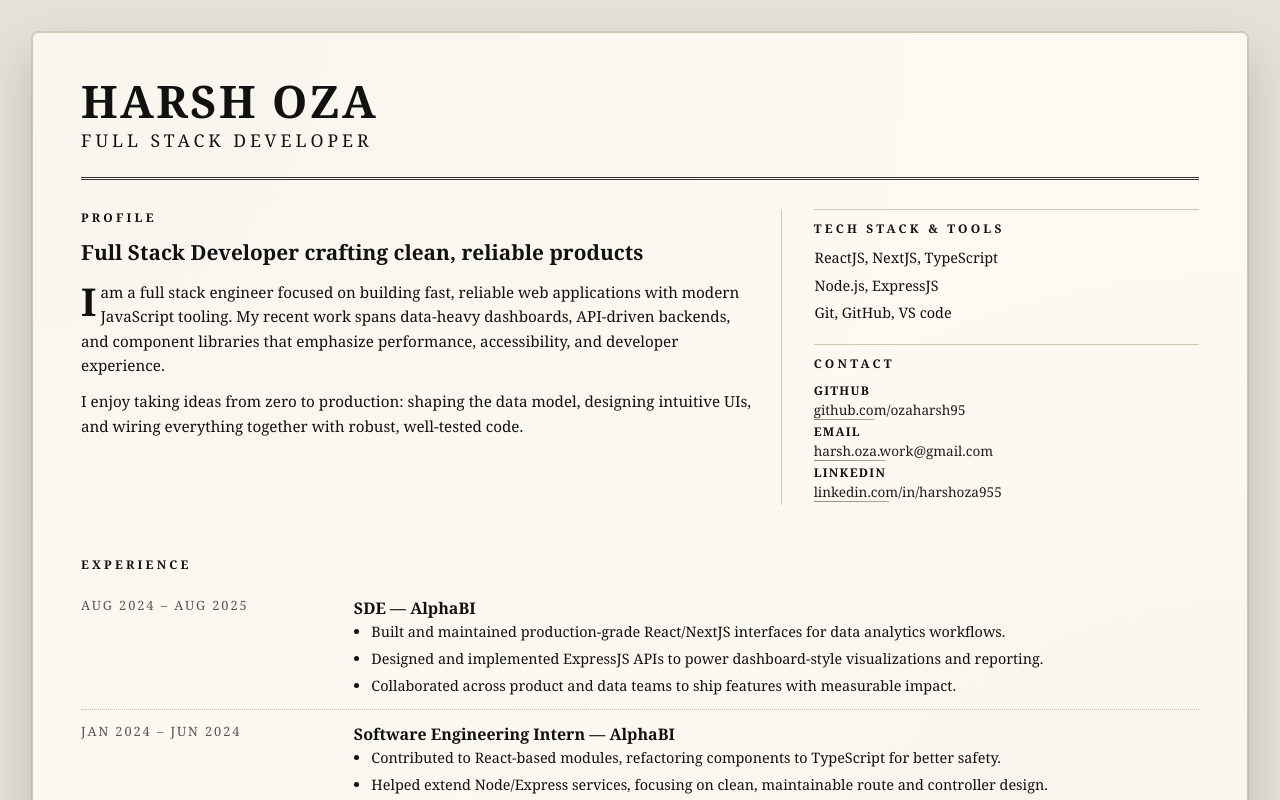
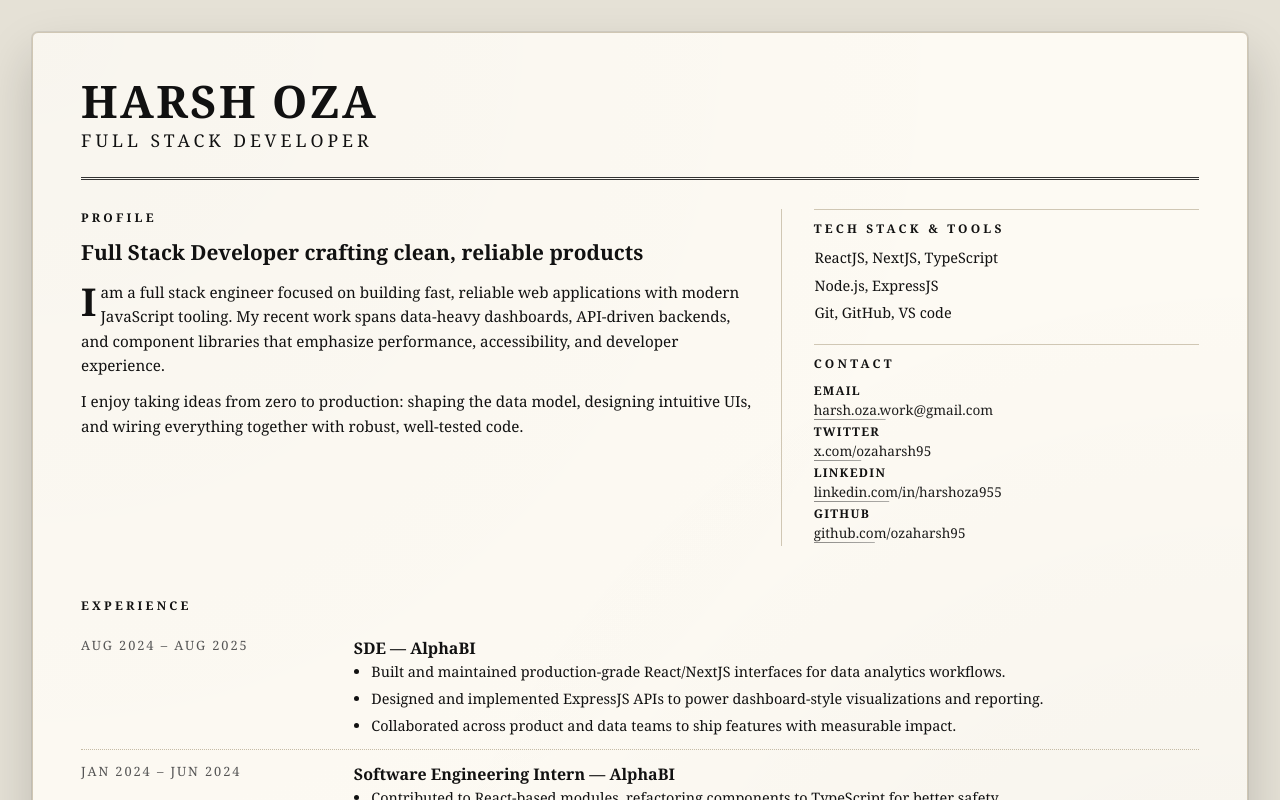
Before and after one commit to ozaharsh95/minimal-portfolio, a React (Vite) app: page / in a window 1280 px wide. Shown: the top 800 px of the page. Built offline with nearby package versions, Linux system fonts and the light colour scheme.

Commit message:
fix:contact update

```diff
--- a/src/components/PortfolioMain.jsx
+++ b/src/components/PortfolioMain.jsx
@@ -45,19 +45,7 @@ export default function PortfolioMain() {
 
           <article className="sidebar-block">
             <h3 className="section-heading">CONTACT</h3>
-            <p className="contact-line">
-              <span className="contact-label">GitHub</span>
-              <span className="contact-value">
-                <a
-                  href="https://github.com/ozaharsh95"
-                  target="_blank"
-                  rel="noreferrer"
-                  className="link-underline"
-                >
-                  github.com/ozaharsh95
-                </a>
-              </span>
-            </p>
+
             <p className="contact-line">
               <span className="contact-label">Email</span>
               <span className="contact-value">
@@ -66,6 +54,19 @@ export default function PortfolioMain() {
                   className="link-underline"
                 >
                   harsh.oza.work@gmail.com
+                </a>
+              </span>
+            </p>
+            <p className="contact-line">
+              <span className="contact-label">Twitter</span>
+              <span className="contact-value">
+                <a
+                  href="https://x.com/ozaharsh95"
+                  target="_blank"
+                  rel="noreferrer"
+                  className="link-underline"
+                >
+                  x.com/ozaharsh95
                 </a>
               </span>
             </p>
@@ -79,6 +80,19 @@ export default function PortfolioMain() {
                   className="link-underline"
                 >
                   linkedin.com/in/harshoza955
+                </a>
+              </span>
+            </p>
+            <p className="contact-line">
+              <span className="contact-label">GitHub</span>
+              <span className="contact-value">
+                <a
+                  href="https://github.com/ozaharsh95"
+                  target="_blank"
+                  rel="noreferrer"
+                  className="link-underline"
+                >
+                  github.com/ozaharsh95
                 </a>
               </span>
             </p>
```
